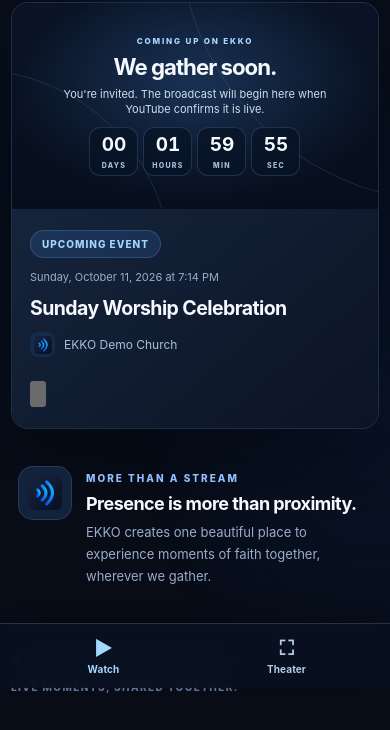
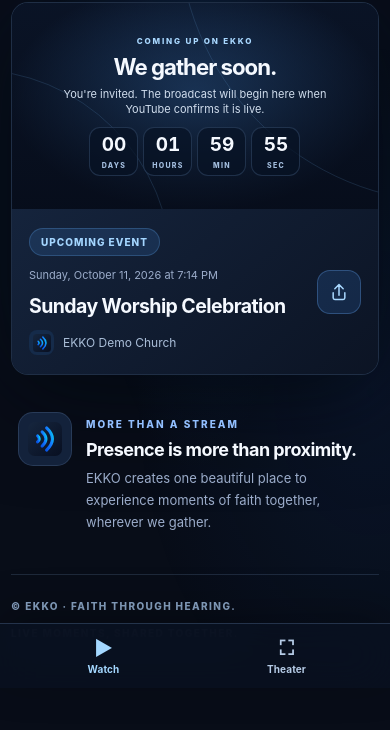
Before and after one commit to KitechRW/ekko, a website: page index.html in a window 390 px wide. Shown: the part 156-886 px from the top of the page. Drawn offline with Linux system fonts and the light colour scheme.

Commit message:
style(pages): single inline share icon responsive on phone and desktop

```diff
--- a/apps/web/immersive.css
+++ b/apps/web/immersive.css
@@ -99,3 +99,25 @@ body:not(.cinema-mode) .theater-exit,body:not(.cinema-mode) .cinema-caption{disp
   .cinema-mode .video-badge{top:12px;left:12px}
 }
 @media(prefers-reduced-motion:reduce) {.mobile-dock{transition:none}}
+
+/* One quiet, inline share action to the right of the approved event.
+   No YouTube exit link or redundant mobile-dock share control. */
+.viewer-body .broadcast-bar{flex-direction:row;align-items:center;gap:12px}
+.viewer-body .broadcast-details{flex:1;min-width:0}
+.viewer-body .broadcast-actions{flex:0 0 auto;display:flex;align-items:center;gap:7px;flex-wrap:nowrap}
+.viewer-body .broadcast-icon-button{width:46px;height:46px;min-width:46px;min-height:46px;display:inline-grid;place-items:center;padding:0;border-radius:13px;border:1px solid rgba(147,185,245,.18);background:rgba(54,91,139,.17);color:#c7e3ff;cursor:pointer;transition:background .18s,border-color .18s,transform .18s;touch-action:manipulation}
+.viewer-body .broadcast-icon-button svg{width:20px;height:20px;display:block}
+.viewer-body .broadcast-icon-button:hover{background:rgba(71,133,211,.3);border-color:rgba(119,185,252,.5);transform:translateY(-1px)}
+.viewer-body .broadcast-icon-button:focus-visible{outline:2px solid #82cfff;outline-offset:3px}
+.viewer-body .broadcast-icon-button.share-icon-button{border-color:rgba(106,173,249,.3);background:rgba(50,115,197,.20);color:#a9d8ff}
+@media(max-width:700px){
+ .viewer-body .broadcast-bar{flex-direction:row;align-items:flex-start;padding:19px 17px;gap:10px}
+ .viewer-body .broadcast-actions{width:auto;flex:none;gap:0;align-self:center}
+ .viewer-body .broadcast-actions #theater-button{display:none}
+ .viewer-body .broadcast-details h2{overflow-wrap:anywhere}
+ .viewer-body .broadcast-icon-button{width:44px;height:44px;min-height:44px;min-width:44px}
+}
+@media(max-width:360px){
+ .viewer-body .broadcast-bar{flex-direction:row;align-items:flex-start}
+ .viewer-body .broadcast-actions{flex-direction:row}
+}
```
